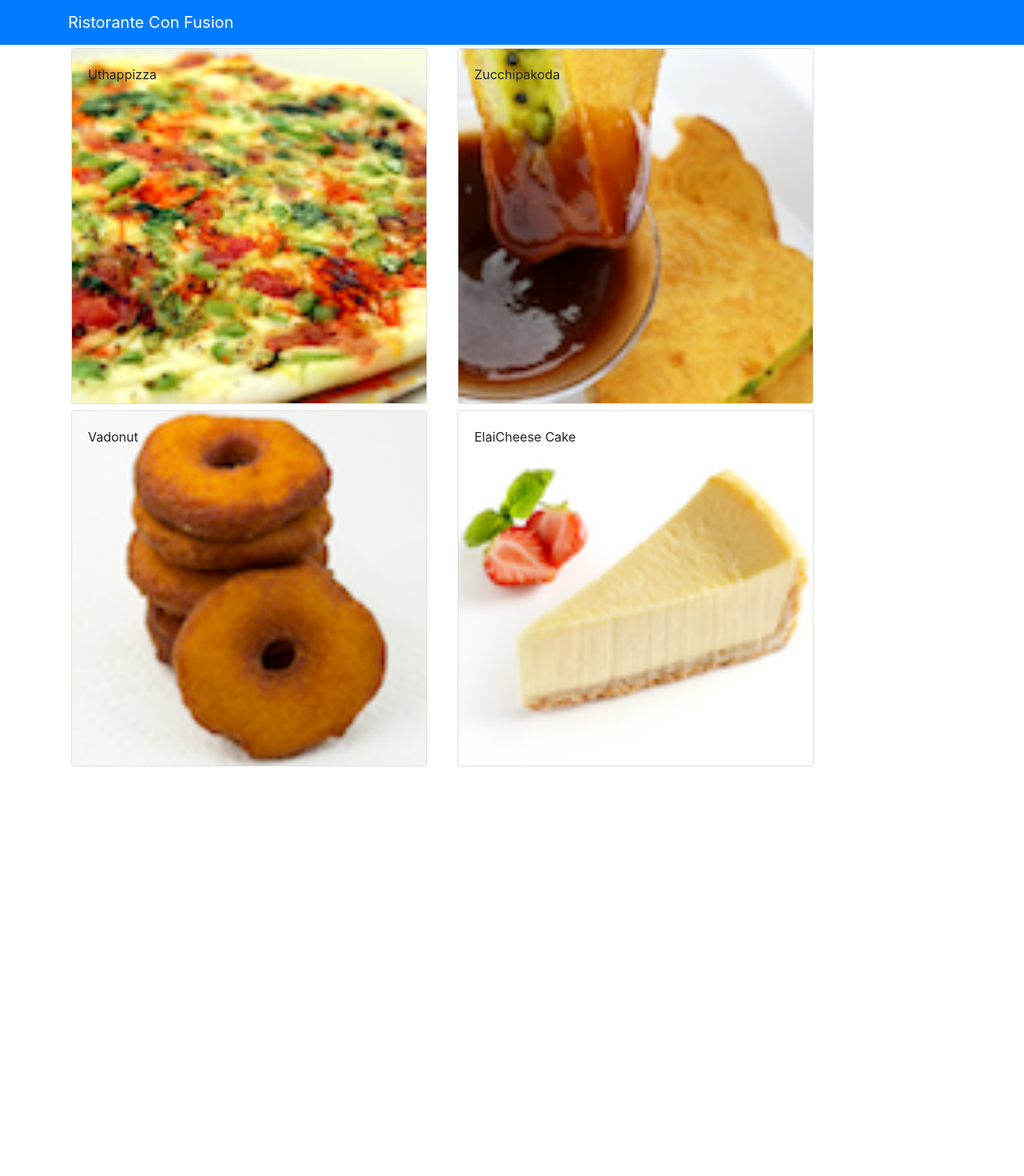
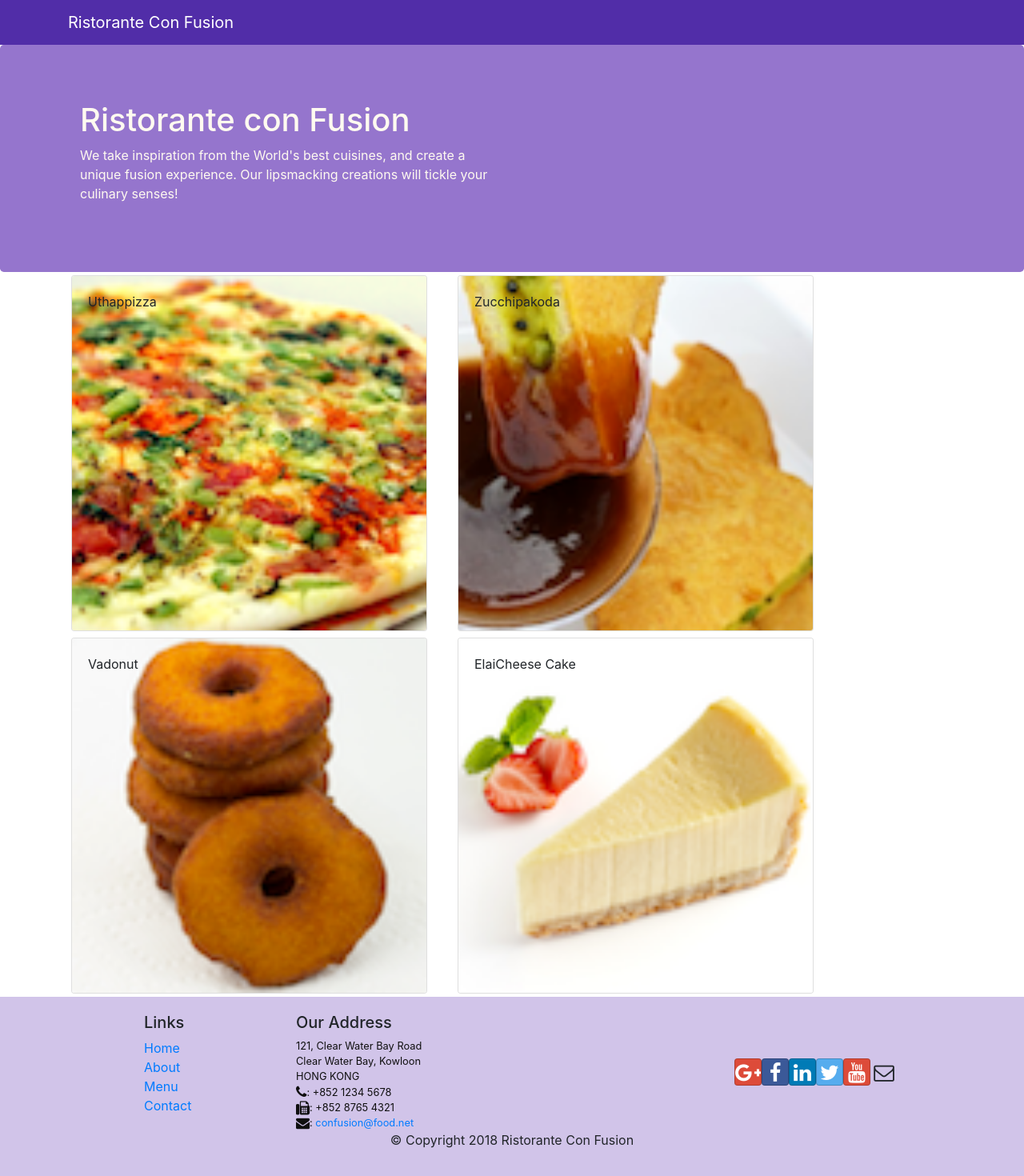
Before and after one commit to ganeshkale07/React-course-file, a React (Create React App) app: page /contactus in a window 1280 px wide. Shown: the top 1470 px of the page at 80% size. Before the commit the page ends 962 px from the top, so only its background shows below. Built offline with nearby package versions, Linux system fonts and the light colour scheme.

Commit message:
Header and Footer

```diff
--- a/package.json
+++ b/package.json
@@ -7,6 +7,8 @@
     "@testing-library/react": "^11.2.5",
     "@testing-library/user-event": "^12.8.3",
     "bootstrap": "^4.6.0",
+    "bootstrap-social": "^5.1.1",
+    "font-awesome": "^4.7.0",
     "react": "^17.0.1",
     "react-dom": "^17.0.1",
     "react-popper": "^2.2.4",
--- a/src/App.css
+++ b/src/App.css
@@ -1,3 +1,36 @@
+.row-header{
+  margin:0px auto;
+  padding:0px auto;
+}
+
+.row-content {
+  margin:0px auto;
+  padding: 50px 0px 50px 0px;
+  border-bottom: 1px ridge;
+  min-height:400px;
+}
+
+.footer{
+  background-color: #D1C4E9;
+  margin:0px auto;
+  padding: 20px 0px 20px 0px;
+}
+.jumbotron {
+  padding:70px 30px 70px 30px;
+  margin:0px auto;
+  background: #9575CD ;
+  color:floralwhite;
+}
+
+address{
+  font-size:80%;
+  margin:0px;
+  color:#0f0f0f;
+}
+
+.navbar-dark {
+  background-color: #512DA8;
+}
 /* .App {
   text-align: center;
 }
--- /dev/null
+++ b/src/components/FooterComponent.js
@@ -0,0 +1,50 @@
+import React from 'react';
+
+function Footer (props){
+    return(
+        <div className="footer">
+            <div className="container">
+                <div className="row justify-content-center">
+                    <div className="col-4 offset-1 col-sm-2">
+                        <h5>Links</h5>
+                        <ul className="list-unstyled">
+                            <li><a href="#">Home</a></li>
+                            <li><a href="#">About</a></li>
+                            <li><a href="#">Menu</a></li>
+                            <li><a href="contactus.html">Contact</a></li>
+                        </ul>
+                    </div>
+                    <div className="col-7 col-sm-5">
+                        <h5>Our Address</h5>
+                        <address>
+                        121, Clear Water Bay Road<br />
+                        Clear Water Bay, Kowloon<br />
+                        HONG KONG<br />
+                        <i className="fa fa-phone fa-lg"></i>: +852 1234 5678<br />
+                        <i className="fa fa-fax fa-lg"></i>: +852 8765 4321<br />
+                        <i className="fa fa-envelope fa-lg"></i>: <a href="mailto:confusion@food.net">
+                            confusion@food.net</a>
+                        </address>
+                    </div>
+                    <div className="col-12 col-sm-4 align-self-center">
+                        <div className="text-center">
+                            <a className="btn btn-social-icon btn-google" href="http://google.com/+"><i className="fa fa-google-plus"></i></a>
+                            <a className="btn btn-social-icon btn-facebook" href="http://www.facebook.com/profile.php?id="><i className="fa fa-facebook"></i></a>
+                            <a className="btn btn-social-icon btn-linkedin" href="http://www.linkedin.com/in/"><i className="fa fa-linkedin"></i></a>
+                            <a className="btn btn-social-icon btn-twitter" href="http://twitter.com/"><i className="fa fa-twitter"></i></a>
+                            <a className="btn btn-social-icon btn-google" href="http://youtube.com/"><i className="fa fa-youtube"></i></a>
+                            <a className="btn btn-social-icon" href="mailto:"><i className="fa fa-envelope-o"></i></a>
+                        </div>
+                    </div>
+                </div>
+                <div className="row justify-content-center">
+                    <div className="col-auto">
+                        <p>© Copyright 2018 Ristorante Con Fusion</p>
+                    </div>
+                </div>
+            </div>
+        </div>
+    );
+}
+
+export default Footer;
--- /dev/null
+++ b/src/components/HeaderComponent.js
@@ -0,0 +1,32 @@
+import React, { Component } from 'react';
+import {Navbar ,NavbarBrand ,Jumbotron} from 'reactstrap';
+
+
+class Header extends Component{
+    render(){
+        return(
+            <>
+            <Navbar dark>
+              <div className="container">
+                <NavbarBrand href="/">Ristorante Con Fusion</NavbarBrand>
+              </div>
+            </Navbar>
+            <Jumbotron>
+            <div className="container">
+                <div className="row row-header">
+                    <div className="col-12 col-sm-6">
+                        <h1>Ristorante con Fusion</h1>
+                        <p>We take inspiration from the World's best cuisines, and create a unique fusion experience. Our lipsmacking creations will tickle your culinary senses!</p>
+                    </div>
+                </div>
+            </div>
+            </Jumbotron>
+            </>
+        );
+    }
+}
+
+
+
+
+export default Header;
--- a/src/components/MainComponent.js
+++ b/src/components/MainComponent.js
@@ -3,6 +3,9 @@
 import Menu from './MenuComponent';
 import Dishdetail from './DishdetailComponent'
 import { DISHES } from '../shared/dishes.js';
+import Header from './HeaderComponent';
+import Footer from './FooterComponent';
+
 
 //conatiner component with all state
 class Main extends Component{
@@ -22,15 +25,11 @@
   render(){
     return(
       <div>
-        <Navbar dark color="primary">
-          <div className="container">
-            <NavbarBrand href="/">Ristorante Con Fusion</NavbarBrand>
-          </div>
-        </Navbar>
+        <Header />
 
         <Menu dishes={this.state.dishes} onClick={(dishId) => this.onDishSelect(dishId)} />
         <Dishdetail dish={this.state.dishes.filter((dish) => dish.id === this.state.selectedDish)[0]}/>
-
+        <Footer />
       </div>
     );
   }
--- a/src/index.js
+++ b/src/index.js
@@ -1,6 +1,8 @@
 import React from 'react';
 import ReactDOM from 'react-dom';
 import 'bootstrap/dist/css/bootstrap.min.css';
+import 'bootstrap-social/bootstrap-social.css'
+import 'font-awesome/css/font-awesome.css';
 import './index.css';
 import App from './App';
 import reportWebVitals from './reportWebVitals';
```
Also changed, not shown: 1 other file (tests, documents, lock files or other folders).
